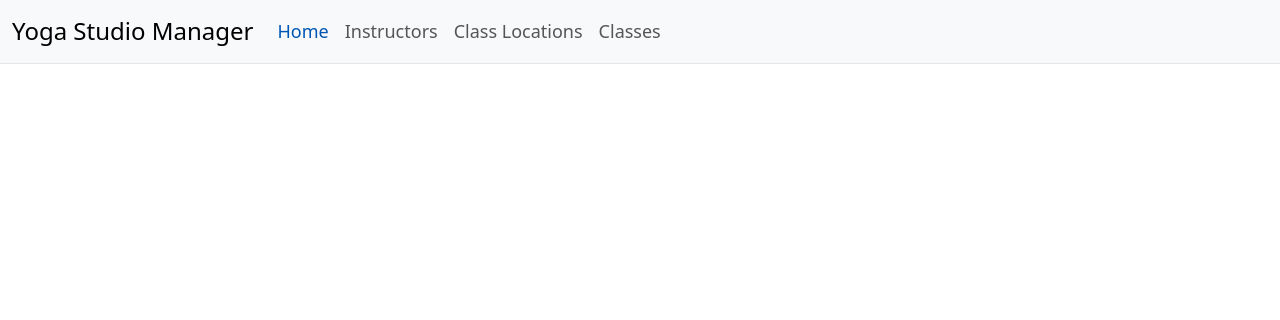
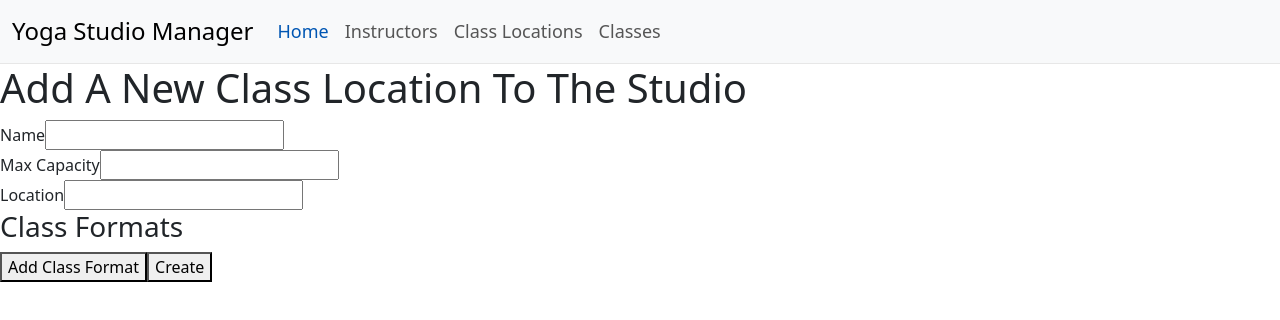
Before and after one commit to Roisin-M/OSDFinalProj_AngularApp, an Angular app: page /createclasslocation in a window 1280 px wide. Before the commit this address led to /. Shown: the top 320 px of the page. Built offline with nearby package versions, Linux system fonts and the light colour scheme.

Commit message:
basic create class location form with no material or validation yet

```diff
--- a/src/app/app.routes.ts
+++ b/src/app/app.routes.ts
@@ -4,6 +4,8 @@ import { ClassLocationComponent}  from './components/class-location/class-locati
 import { ClassComponent } from './components/class/class.component';
 import { HomeComponent } from './components/home/home/home.component';
 import { CreateInstructorComponent } from './components/form-components/createInstructor/create-instructor/create-instructor.component';
+import { CreateClassComponent } from './components/form-components/create-class/create-class/create-class.component';
+import { CreateClassLocationComponent } from './components/form-components/createclasslocation/create-class-location/create-class-location.component';
 
 export const routes: Routes = [
     {path: '', component: HomeComponent},
@@ -11,5 +13,6 @@ export const routes: Routes = [
     {path: 'instructors', component: InstructorComponent },
     {path: 'classlocations', component: ClassLocationComponent},
     {path: 'classes', component:ClassComponent},
-    {path: 'createinstructor', component:CreateInstructorComponent}
+    {path: 'createinstructor', component:CreateInstructorComponent},
+    {path: 'createclasslocation', component:CreateClassLocationComponent}
 ];
--- a/src/app/components/class-location/class-location.component.html
+++ b/src/app/components/class-location/class-location.component.html
@@ -1,4 +1,11 @@
-<p>class-location works!</p>
+<h1>Our Class Locations</h1>
+
+<!-- New Class Location Button -->
+<button class="btn btn-primary mb-3" routerLink="/createclasslocation">
+    New Class Location
+  </button>
+
+<!-- Display list of class Locations -->
 <ol>
     @for (u of classLocations; track u.id){
         <li>
--- a/src/app/components/class-location/class-location.component.ts
+++ b/src/app/components/class-location/class-location.component.ts
@@ -1,11 +1,12 @@
 import { Component } from '@angular/core';
 import { ClassLocationsService } from '../../services/classLocations/class-locations.service';
 import { ClassLocation } from '../../interfaces/class-location';
+import { RouterLink } from '@angular/router';
 
 @Component({
   selector: 'app-class-location',
   standalone: true,
-  imports: [],
+  imports: [RouterLink],
   templateUrl: './class-location.component.html',
   styleUrl: './class-location.component.css'
 })
@@ -15,6 +16,7 @@ export class ClassLocationComponent {
 
   //constuctor with injection
   constructor(private classLocationService: ClassLocationsService){}
+
   //ngonit method
   ngOnInit():void{
     this.classLocationService.getClassLocations().subscribe({
--- a/src/app/components/form-components/createclasslocation/create-class-location/create-class-location.component.html
+++ b/src/app/components/form-components/createclasslocation/create-class-location/create-class-location.component.html
@@ -1 +1,36 @@
-<p>create-class-location works!</p>
+<h1>Add A New Class Location To The Studio</h1>
+
+<form [formGroup]="createClassLocationForm" (ngSubmit)="onSubmit()">
+    <!--Name-->
+    <div>
+        <label for="name">Name</label>
+        <input id="name" type="text" formControlName="name">
+    </div>
+    <!--MaxCapacity-->
+    <div>
+        <label for="maxCapacity">Max Capacity</label>
+        <input id="maxCapacity" type="number" formControlName="maxCapacity">
+    </div>
+    <!--Location-->
+    <div>
+        <label for="location">Location</label>
+        <input id="location" type="text" formControlName="location">
+    </div>
+    <!--Class Format-->
+    <div formArrayName="classFormats">
+        <h3>Class Formats</h3>
+        <div>
+            @for(formatControl of classFormatsArray.controls; track formatControl; let i=$index){
+                <label for="classFormats-{{i}}">Select Class Format</label>
+                <select id="classFormats-{{i}}" [formControlName]="i">
+                    @for(classFormat of classFormats; track classFormat){
+                        <option [value]="classFormat">{{classFormat}}</option>
+                    }
+                </select>
+                <button type="button" (click)="removeClassFormat(i)">Remove</button>
+            }
+        </div>
+    </div>
+    <button type="button" (click)="addClassFormat()">Add Class Format</button>
+    <button type="submit">Create</button>
+</form>
--- a/src/app/components/form-components/createclasslocation/create-class-location/create-class-location.component.ts
+++ b/src/app/components/form-components/createclasslocation/create-class-location/create-class-location.component.ts
@@ -1,12 +1,48 @@
 import { Component } from '@angular/core';
+import { FormsModule, ReactiveFormsModule, FormGroup, FormControl, FormBuilder, FormArray } from '@angular/forms';
+import { ClassFormat } from '../../../../interfaces/class-location';
 
 @Component({
   selector: 'app-create-class-location',
   standalone: true,
-  imports: [],
+  imports: [FormsModule, ReactiveFormsModule],
   templateUrl: './create-class-location.component.html',
   styleUrl: './create-class-location.component.css'
 })
 export class CreateClassLocationComponent {
+  createClassLocationForm: FormGroup;
+  //extract class format enum values
+  classFormats=Object.values(ClassFormat);
+
+  constructor(private formBuilder: FormBuilder){
+    //initialise the form in the constructor
+    this.createClassLocationForm=this.formBuilder.group({
+        name: new FormControl(''),
+        maxCapacity: new FormControl(''),
+        location: new FormControl(''),
+        classFormats: this.formBuilder.array([]),
+    });
+  }
+  //getter to get the formArray
+  get classFormatsArray():FormArray{
+    return this.createClassLocationForm.get('classFormats') as FormArray;
+  }
+
+  //add a Class Format
+  addClassFormat():void{
+    const formatControl = this.formBuilder.control('');
+    this.classFormatsArray.push(formatControl);
+  }
+
+  //remove a Class Format
+  removeClassFormat(index: number):void{
+    this.classFormatsArray.removeAt(index);
+  }
+
+  onSubmit(){
+    console.log('form submitted with');
+    console.log(this.createClassLocationForm.value);
+  }
+
 
 }
```
